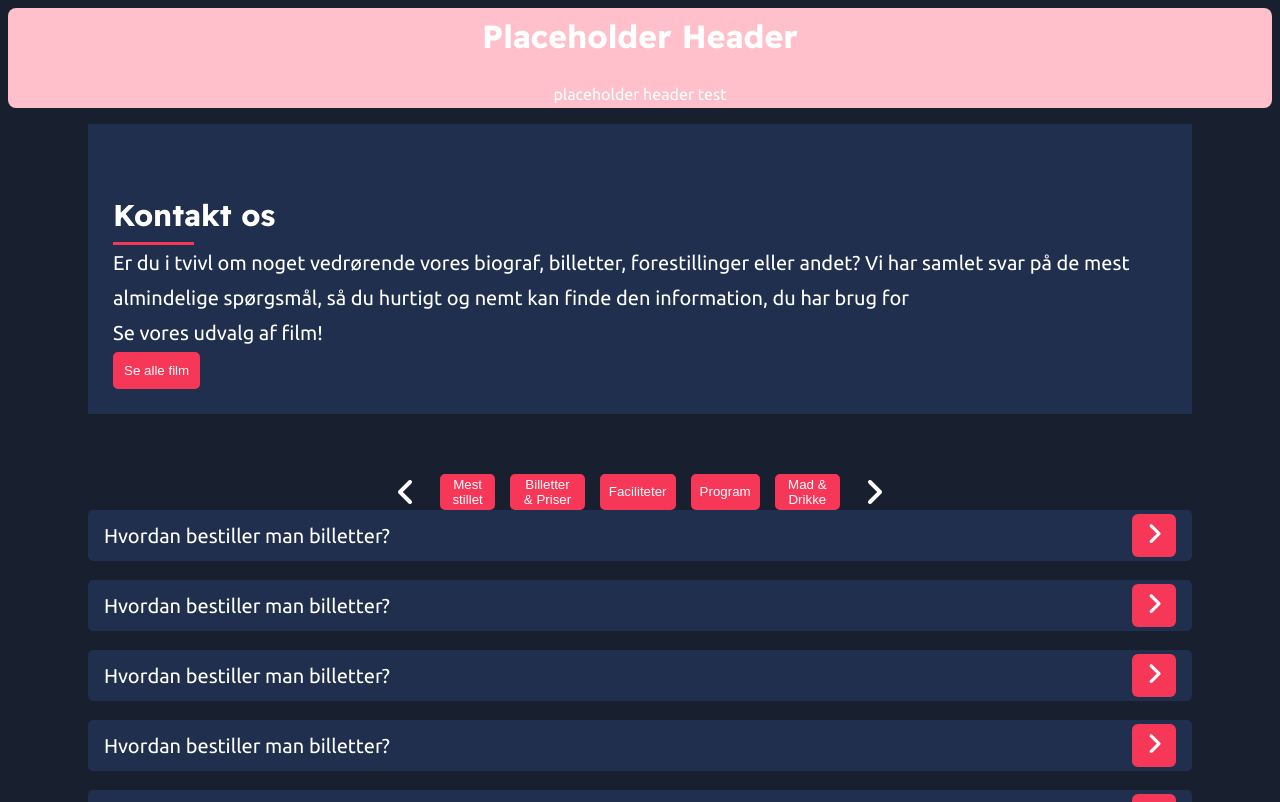
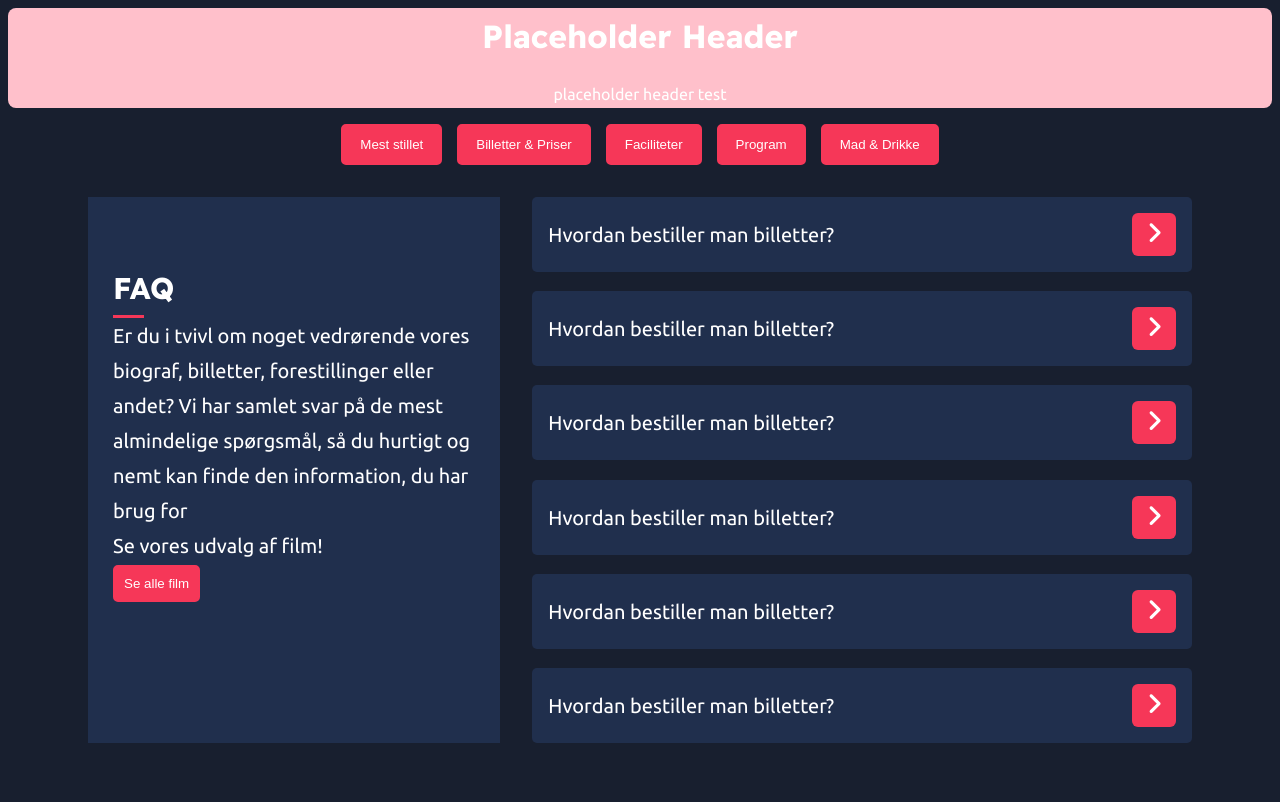
Before and after one commit to rasmussoender/MMD4-Biffen, a Nuxt app: page /praktisk-information in a window 1280 px wide. Shown: the top 802 px of the page. Built offline with nearby package versions, Linux system fonts and the light colour scheme.

Commit message:
desktop styling

```diff
--- a/pages/praktisk-information.vue
+++ b/pages/praktisk-information.vue
@@ -12,7 +12,7 @@ onMounted(()=>{
     <section>
        <div class="info">
       <div class="headingNdLine">
-      <h1>Kontakt os</h1>
+      <h1>FAQ</h1>
       <div></div>
       </div>
       <p>Er du i tvivl om noget vedrørende vores biograf, billetter, forestillinger eller andet? Vi har samlet svar på de mest almindelige spørgsmål, så du hurtigt og nemt kan finde den information, du har brug for</p>
@@ -35,6 +35,10 @@ onMounted(()=>{
       </div>
       <div class="accordions">
         <div class="accordion">
+          <p>Hvordan bestiller man billetter?</p>
+          <div><i class="fa-solid fa-angle-right"></i></div>
+        </div>
+         <div class="accordion">
           <p>Hvordan bestiller man billetter?</p>
           <div><i class="fa-solid fa-angle-right"></i></div>
         </div>
@@ -304,9 +308,10 @@ main{
     gap: 2rem;
   }
 
-  section:last-of-type{
+  section:last-of-type, section:first-of-type{
     display: grid;
     grid-template-columns: 1fr 1.6fr;
+    grid-row: auto 1fr;
     gap: 2rem;
   }
 
@@ -316,5 +321,27 @@ main{
   .contact{
     padding: 25px 128px;
   }
+
+  .tabs{
+    grid-column: 1/3;
+    grid-row: 1;
+  }
+
+  .tabs i {
+    display: none;
+  }
+
+  .accordion{
+    padding: 16px 16px;
+  }
+
+  .buttons{
+    width: 100%;
+    overflow: visible;
+  }
+
+  .buttons button{
+    padding: 10px 16px;
+  }
 }
 </style>
```
